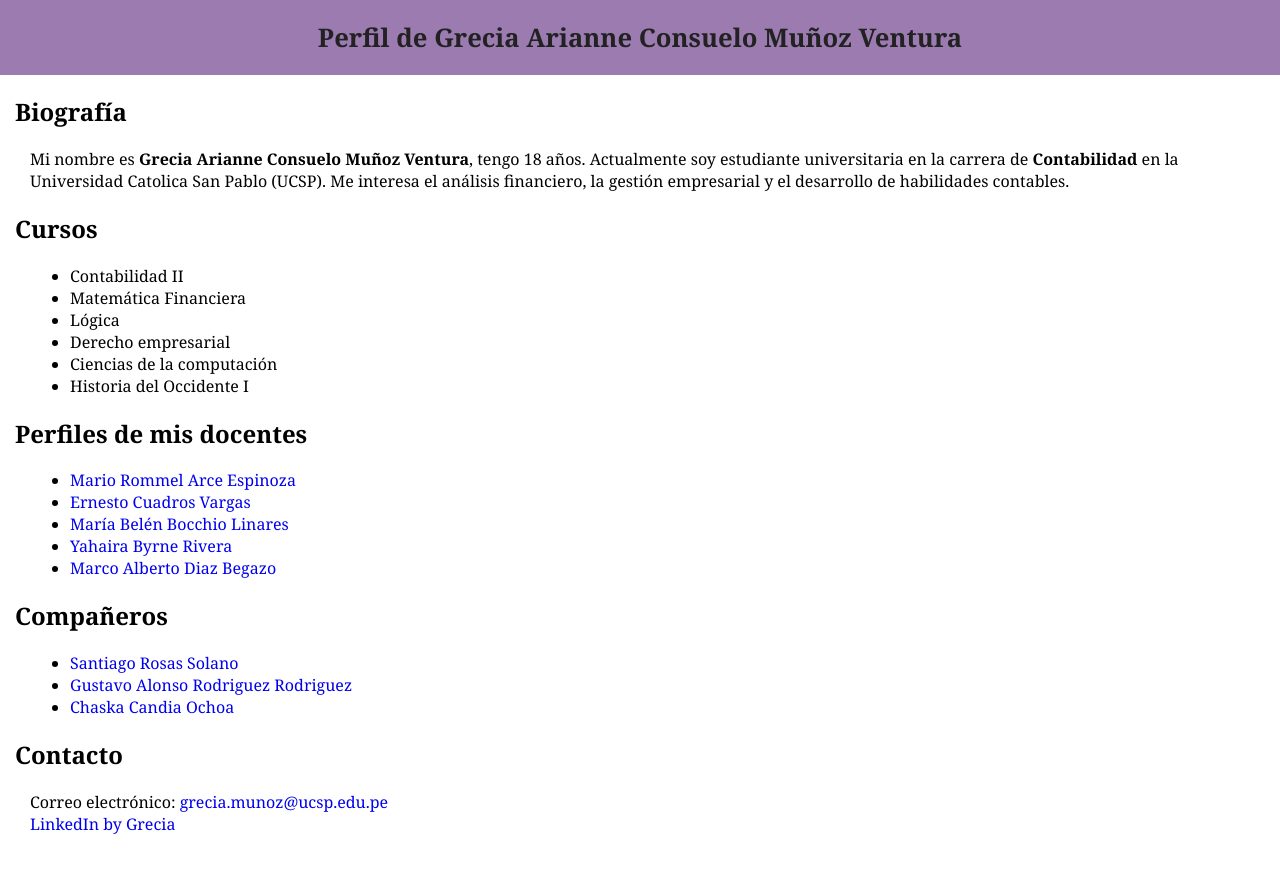
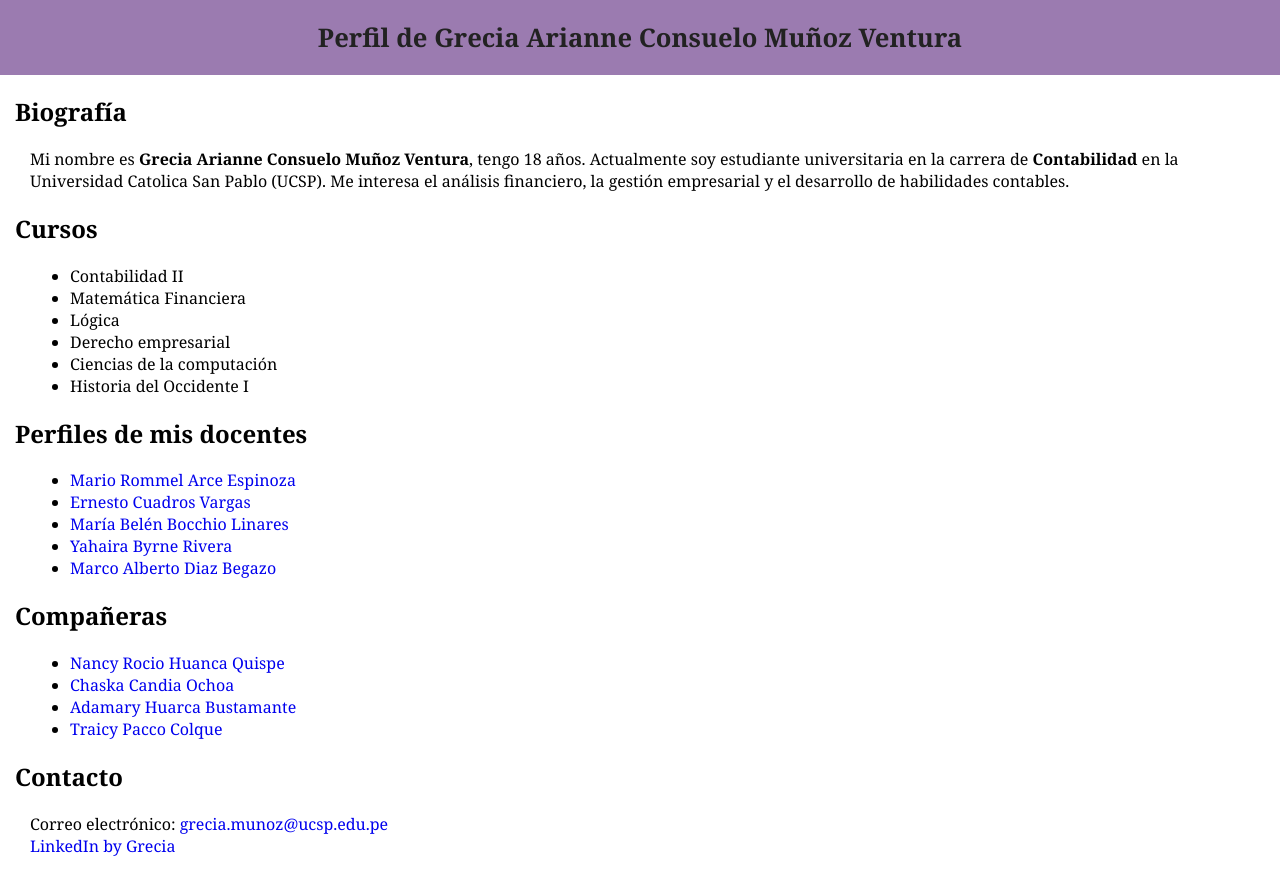
Before and after one commit to greciamunoz-sys/Grecia-Arianne-Consuelo-Munoz-Ventura, a plain HTML site: page index.html in a window 1280 px wide. Before the commit the page ends 851 px from the top, so only its background shows below. Drawn offline with Linux system fonts and the light colour scheme.

Commit message:
Update index.html

```diff
--- a/index.html
+++ b/index.html
@@ -66,11 +66,12 @@
 
   </ul>
 
-  <h2>Compañeros</h2>
+   <h2>Compañeras</h2>
   <ul>
-    <li><a href="#">Santiago Rosas Solano</a></li>
-    <li><a href="#">Gustavo Alonso Rodriguez Rodriguez</a></li>
-    <li><a href="#">Chaska Candia Ochoa</a></li>
+    <li><a href="https://nancyhuanca2006-creator.github.io/Perfil-personal-de-Rocio/"target="_blank">Nancy Rocio Huanca Quispe</a></li>
+    <li><a href="https://chaskacandia.github.io/chaskacandiaochoa.github.io/"target="_blank">Chaska Candia Ochoa</a></li>
+    <li><a href="https://ada25-dot.github.io/Adamary.Huarca.Bustamante.github.io/"target="_blank">Adamary Huarca Bustamante</a></li>
+    <li><a href="https://traicypaccocolque.github.io/"target="_blank">Traicy Pacco Colque</a></li>
   </ul>
 
   <h2>Contacto</h2>
```
